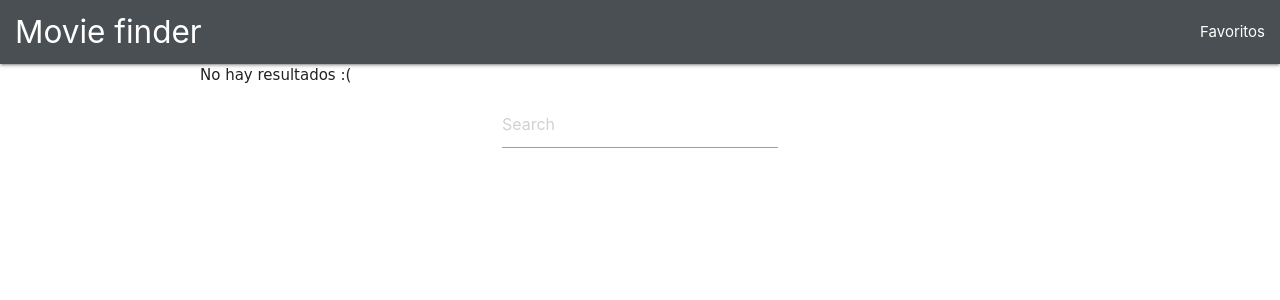
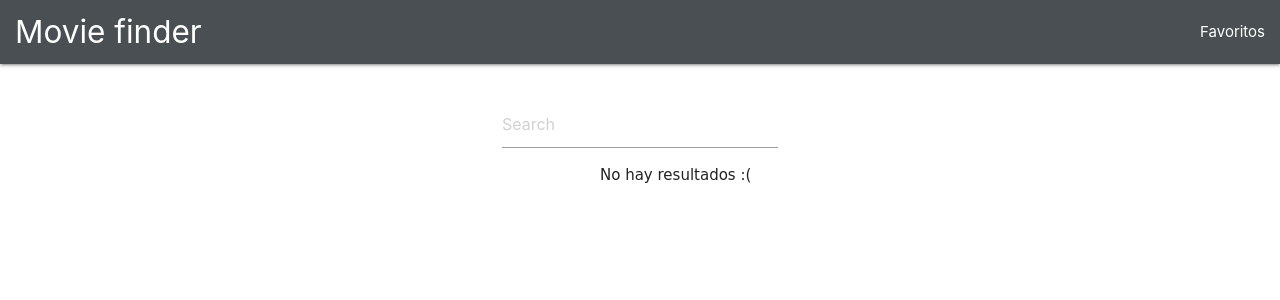
Before and after one commit to imceballos/react-app-movie, a React (Create React App) app: page / in a window 1280 px wide. Shown: the top 300 px of the page. Built offline with nearby package versions, Linux system fonts and the light colour scheme.

Commit message:
version online 1.0

```diff
--- a/src/nav.js
+++ b/src/nav.js
@@ -10,7 +10,7 @@ const Nav = (props) => {
 	return(
 		<nav className="nav-extended">
 			<div className = "nav-wrapper">
-				<a  href="/" className="brand-logo" >	<Link to = "/react-app-movie"><i className="material-icons"></i> </Link>Movie finder </a>
+				<a  href="https://imceballos.github.io/react-app-movie/" className="brand-logo" >	<Link to = "/react-app-movie"><i className="material-icons"></i> </Link>Movie finder </a>
 				<ul id="nav-mobile" className="right hide-on-med-and-down" >
 					<Link to="/favoritos" ><li onClick={ props.closeMovieInfo } onClick={ props.clokMovieInfo } > Favoritos </li> </Link>
 
--- a/src/stylepage.css
+++ b/src/stylepage.css
@@ -22,7 +22,8 @@
 
 .noresults{
 	position: relative;
-	padding-left: 200px;
+	left: 600px;
+	top: 100px;
 	font-family: "Comic Sans MS";
 }
 
```
